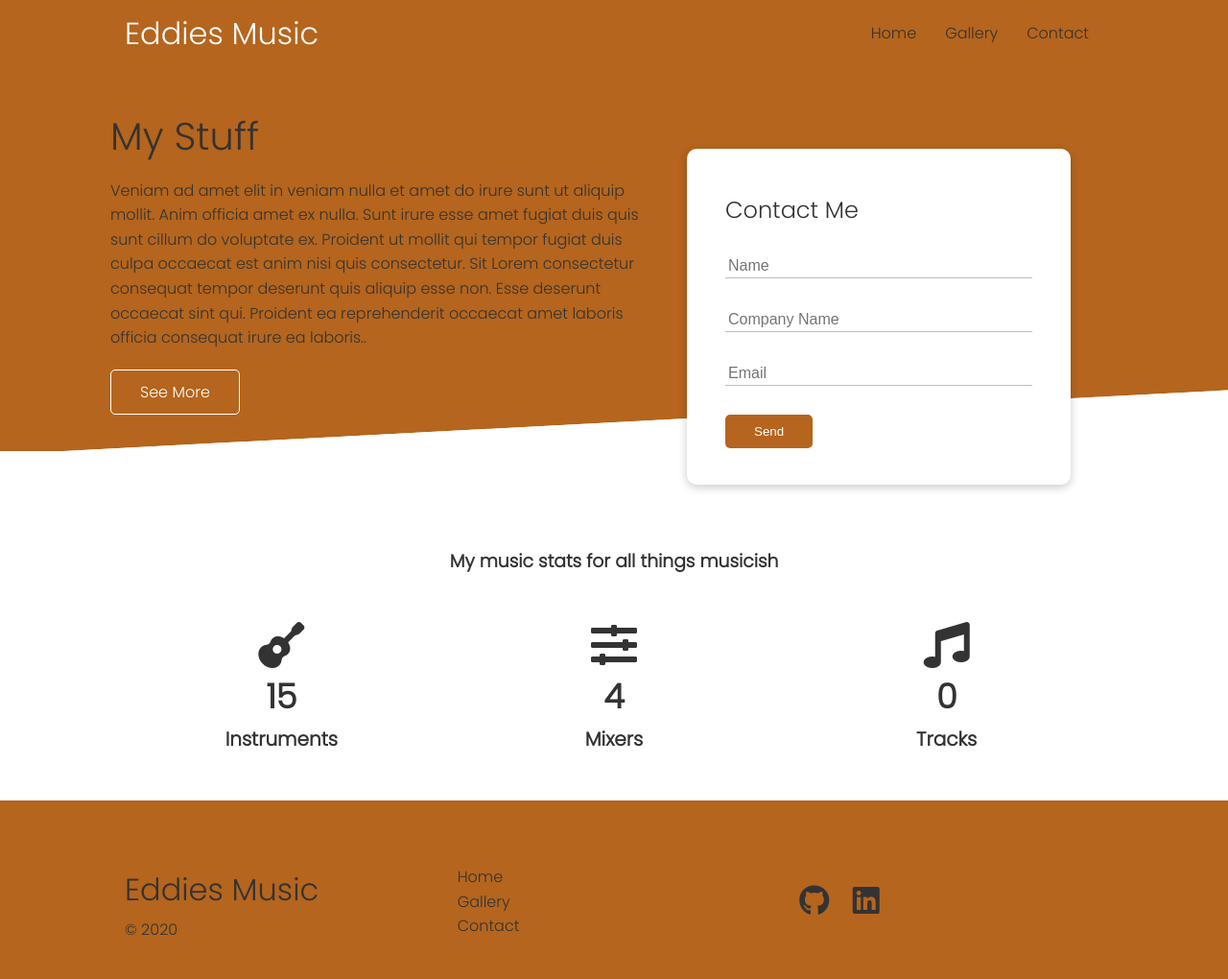
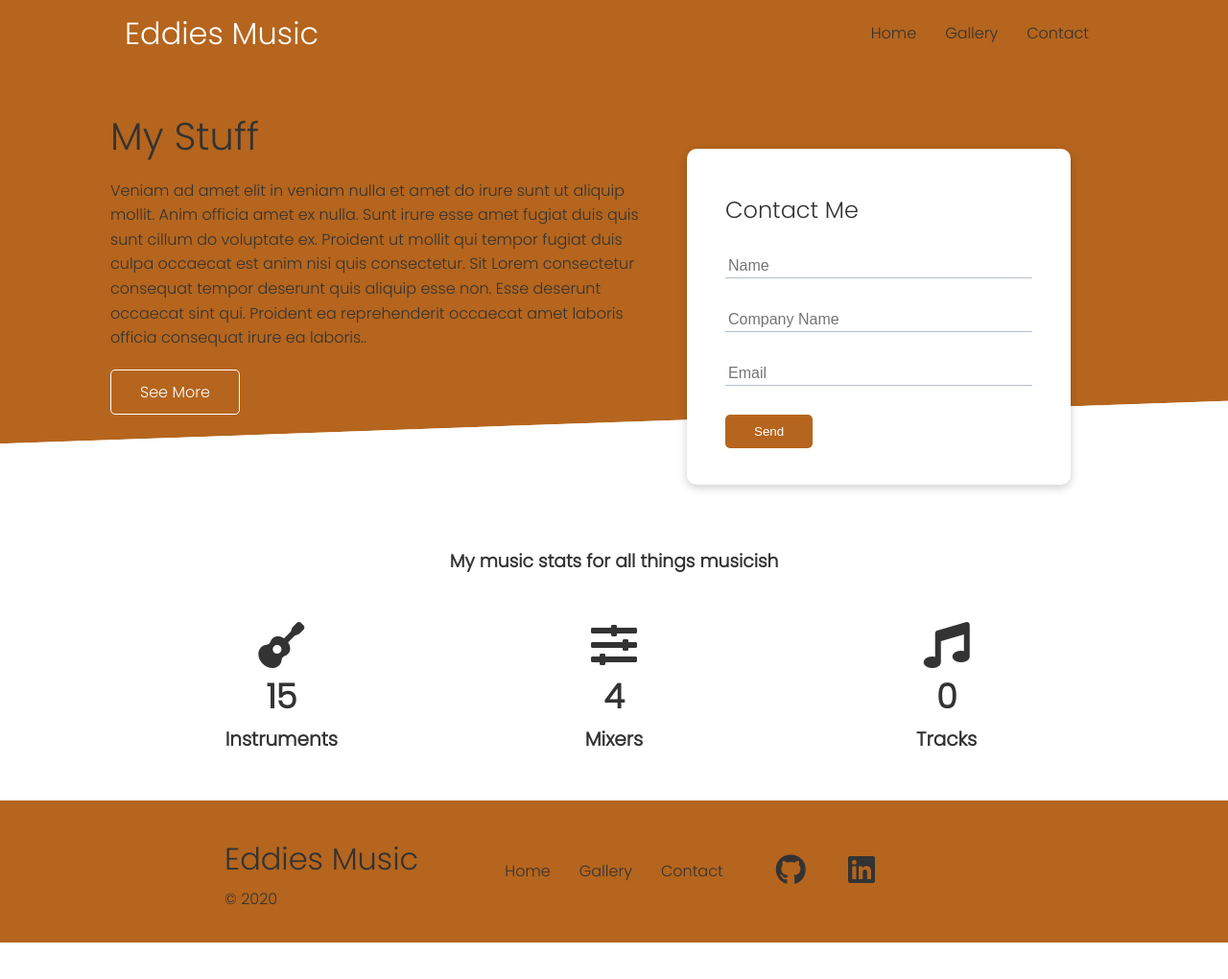
Before and after one commit to SaundersEddie/guitar-collection, a plain HTML site: page index.html in a window 1280 px wide. Shown: the whole page at 96% size. After the commit the page ends 982 px from the top, so only its background shows below. Drawn offline with Linux system fonts and the light colour scheme.

Commit message:
Updated css layout, fixed appearence in footer

```diff
--- a/assets/css/styles.css
+++ b/assets/css/styles.css
@@ -1,3 +1,7 @@
+/* General Stylesheet - EXS 3rd December 2020
+  For the most part this will cover all pages on this site, for larger projects it maybe beneficial to break it down further */
+
+
 * {
   box-sizing: border-box;
   padding: 0;
@@ -116,16 +120,12 @@ img {
   right: 0;
   left: 0;
   background: white;
-  transform: skewY(-10deg);
-  -webkit-transform: skewY(-3deg);
-  -moz-transform: skewY(-3deg);
-  -ms-transform: skewY(-3deg);
+  transform: skewY(-3deg);
+  -webkit-transform: skewY(-2deg);
+  -moz-transform: skewY(-2deg);
+  -ms-transform: skewY(-2deg);
 }
 
-/* Footer */
-.footer .social a {
-  margin: 0 10px;
-}
 /* Stats */
 .stats {
   padding-top: 100px;
@@ -144,3 +144,30 @@ img {
   font-size: 20px;
   font-weight: bold;
 }
+
+/* Footer */
+.footer .social a {
+  margin: 0 10px;
+}
+
+.bg-footer {
+  background-color: var(--primary-colour);
+}
+
+.footer .flex {
+  justify-content: space-between;
+}
+
+.footer ul {
+  display: flex;
+}
+
+.footer a {
+  color: var(--primary-font);
+  padding: 10px;
+  margin: 0 5px;
+}
+
+.footer a:hover {
+  border-bottom: 2px #fff solid;
+}
--- a/assets/css/utilities.css
+++ b/assets/css/utilities.css
@@ -1,11 +1,24 @@
-/* Utilities */
+/* Utilities EXS 3rd December 2020
+  Took this idea from Brad Traversey keep my site wide styling in one place, this also gives me the opportunity
+  to slowly build out a framework thats easy to port around to other projects */
+
+/* Imports */
 @import url("https://fonts.googleapis.com/css2?family=Poppins:wght@300&display=swap");
 
+/* Variables */
 :root {
   --primary-colour: #b5651d;
   --primary-font: #333333;
 }
+/* Flex */
+.flex {
+  display: flex;
+  justify-content: center;
+  align-items: center;
+  height: 100%;
+}
 
+/* Container */
 .container {
   max-width: 1100px;
   margin: 0 auto;
@@ -13,13 +26,7 @@
   padding: 0 40px;
 }
 
-.flex {
-  display: flex;
-  justify-content: center;
-  align-items: center;
-  height: 100%;
-}
-
+/* Grid */
 .grid {
   display: grid;
   grid-template-columns: repeat(2, 1fr);
@@ -33,6 +40,7 @@
   grid-template-columns: repeat(3, 1fr);
 }
 
+/* Cards */
 .card {
   background-color: white;
   color: #333;
@@ -42,6 +50,7 @@
   margin: 10px;
 }
 
+/* Buttons */
 .btn {
   display: inline-block;
   padding: 10px 30px;
@@ -128,7 +137,3 @@
 .p-5 {
   padding: 4rem;
 }
-
-.bg-footer {
-  background-color: var(--primary-colour);
-}
--- a/index.html
+++ b/index.html
@@ -81,7 +81,7 @@
     </section>
 
     <!-- Footer -->
-    <footer class="footer bg-footer py-5">
+    <footer class="footer bg-footer py-3 flex">
         <div class="container grid grid-3">
             <div>
                 <h1>Eddies Music</h1>
@@ -96,7 +96,8 @@
             </nav>
             <div class="social">
                 <a href="https://github.com/saundersEddie" target="_blank"><i class="fab fa-github fa-2x"></i></a>
-                <a href="https://www.linkedin.com/in/edwyn-saunders/" target="_blank"><i class="fab fa-linkedin fa-2x"></i></a>
+                <a href="https://www.linkedin.com/in/edwyn-saunders/" target="_blank"><i
+                        class="fab fa-linkedin fa-2x"></i></a>
             </div>
         </div>
     </footer>
```
